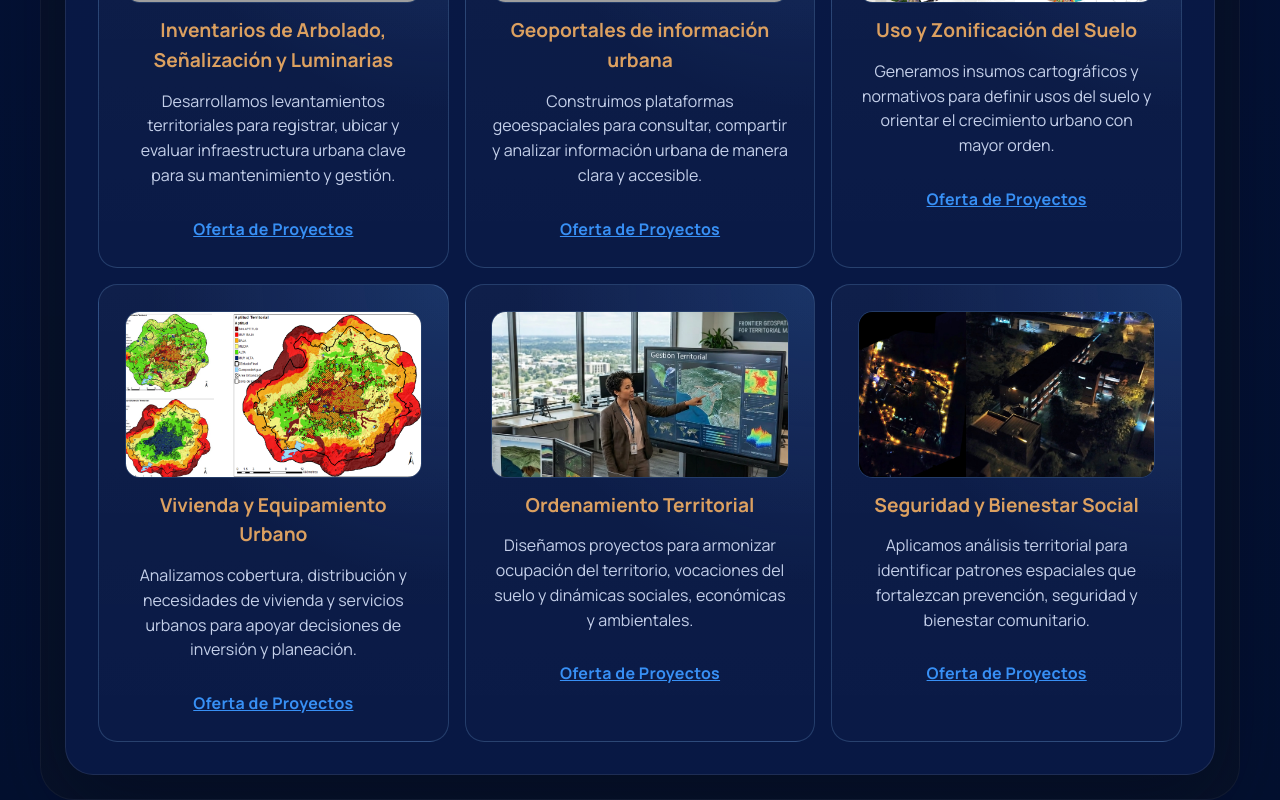
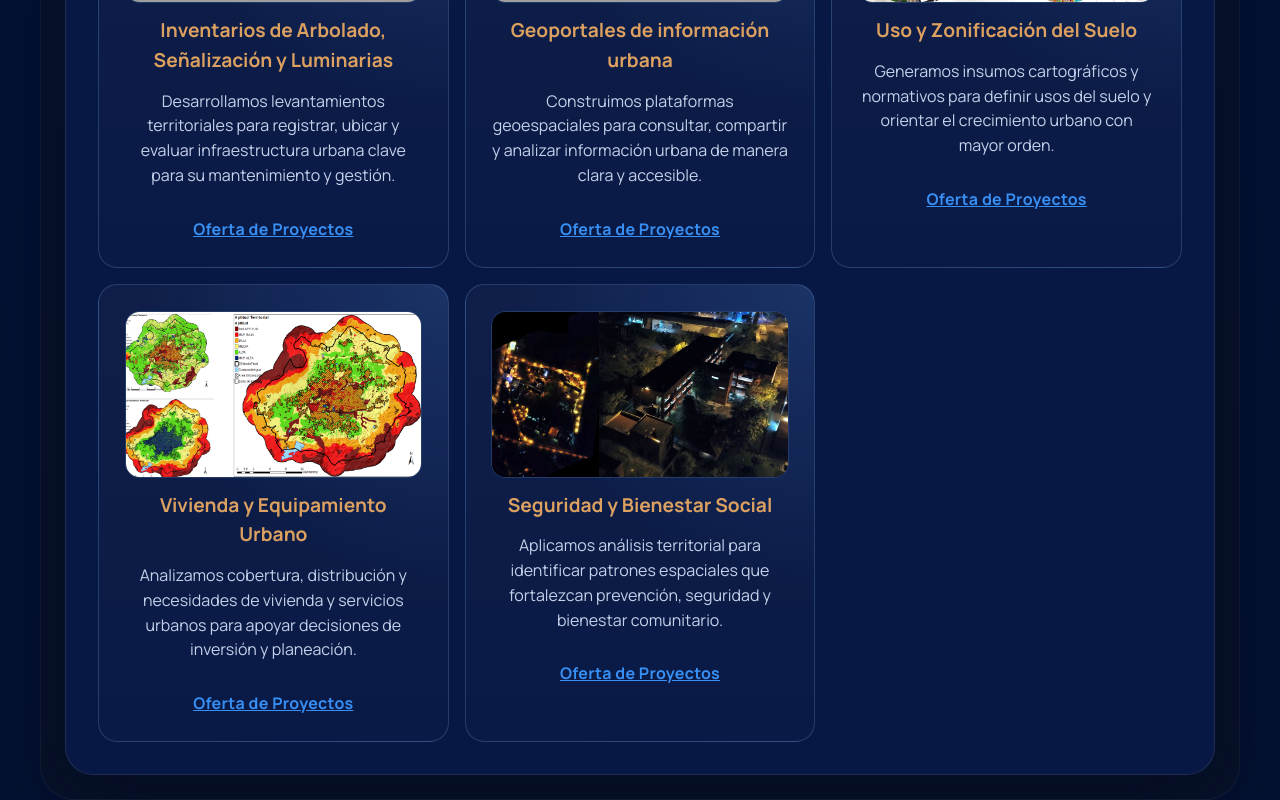
Before and after one commit to moraman61-arch/terralogica-web, a React (Vite) app: page /servicios/proyectos/planeacion-ordenamiento in a window 1280 px wide. Shown: the part 812-1612 px from the top of the page. Built offline with nearby package versions, Linux system fonts and the light colour scheme; grey boxes are pictures that could not be loaded.

Commit message:
Elimina paneles de turismo y ordenamiento

```diff
--- a/src/PlaneacionOrdenamiento.jsx
+++ b/src/PlaneacionOrdenamiento.jsx
@@ -38,15 +38,6 @@ const planeacionProjectTypes = [
     linkLabel: 'Oferta de Proyectos',
     description:
       'Analizamos cobertura, distribución y necesidades de vivienda y servicios urbanos para apoyar decisiones de inversión y planeación.',
-  },
-  {
-    title: 'Ordenamiento Territorial',
-    image: assetPath('/banners/ciencia-frontera-real.png'),
-    imageAlt: 'Vista ilustrativa para ordenamiento territorial',
-    linkTo: '/servicios/proyectos/oferta/ordenamiento-territorial',
-    linkLabel: 'Oferta de Proyectos',
-    description:
-      'Diseñamos proyectos para armonizar ocupación del territorio, vocaciones del suelo y dinámicas sociales, económicas y ambientales.',
   },
   {
     title: 'Seguridad y Bienestar Social',
--- a/src/proyectoTemasData.js
+++ b/src/proyectoTemasData.js
@@ -59,14 +59,6 @@ export const proyectoTemas = [
     imageAlt: 'Imagen de referencia para proyectos de infraestructura movilidad y transporte',
   },
   {
-    slug: 'turismo-cultura-patrimonio',
-    title: 'Turismo, Cultura y Patrimonio',
-    description:
-      'Desarrollamos proyectos para gestión de destinos, valorización cultural y protección del patrimonio con visión territorial integral.',
-    imagePath: '/proyectos/proyecto-turismo-cultura-patrimonio.png',
-    imageAlt: 'Imagen de referencia para proyectos de turismo cultura y patrimonio',
-  },
-  {
     slug: 'energia-industrias-extractivas',
     title: 'Energía e Industrias Extractivas',
     description:
@@ -124,14 +116,6 @@ export const proyectoTemas = [
     imageAlt: 'Vista ilustrativa para vivienda y equipamiento urbano',
   },
   {
-    slug: 'ordenamiento-territorial',
-    title: 'Ordenamiento Territorial',
-    description:
-      'Diseñamos proyectos para armonizar ocupación del territorio, vocaciones del suelo y dinámicas sociales, económicas y ambientales.',
-    imagePath: '/banners/ciencia-frontera-real.png',
-    imageAlt: 'Vista ilustrativa para ordenamiento territorial',
-  },
-  {
     slug: 'seguridad-bienestar-social',
     title: 'Seguridad y Bienestar Social',
     description:
```
